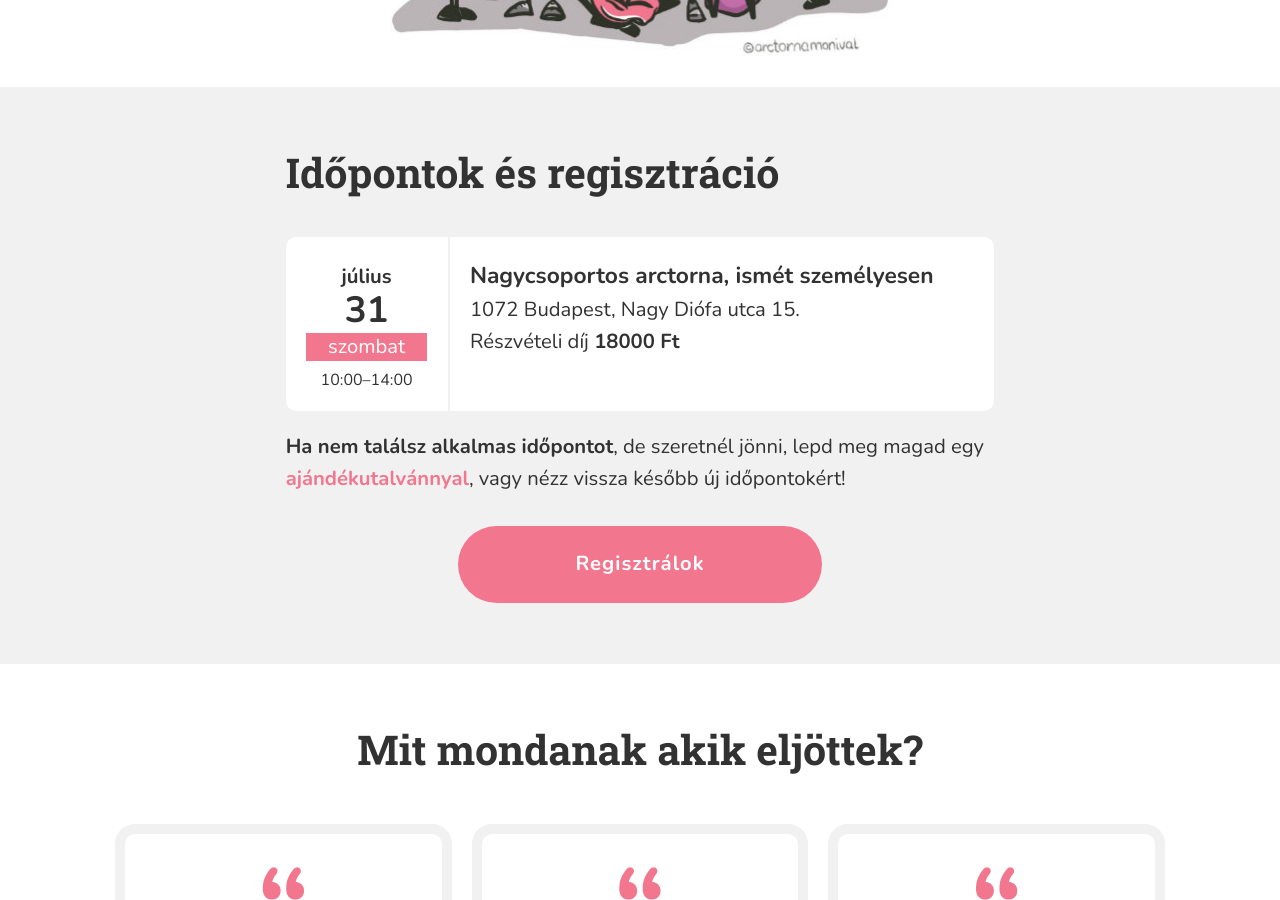
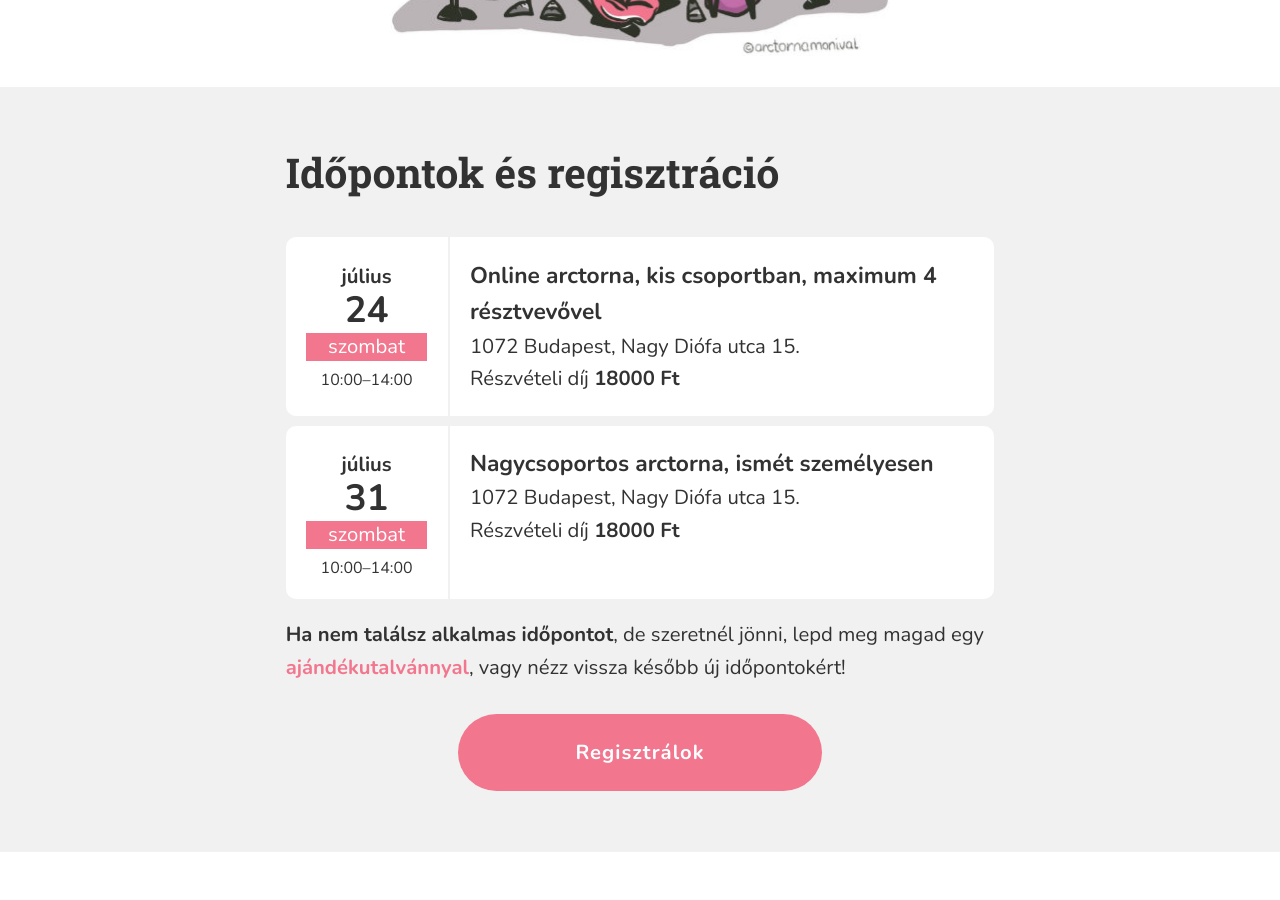
Before and after one commit to monikamudra/arctorna, a Jekyll site: the page built from workshop.md, in a window 1280 px wide and 900 px high, scrolled down 2126 px. Built offline with Jekyll 4.4.1, drawn with Linux system fonts in a browser that asks for light colours.

Commit message:
Update workshop events

```diff
--- a/_data/workshop.yaml
+++ b/_data/workshop.yaml
@@ -28,6 +28,14 @@ events:
   #     Standard arctorna workshop, de a jelenlegi helyzet miatt kis csoportban
   #     indul online, maximum három fővel.
 
+  - date: 2021-7-24-T10:00
+    start: "10:00"
+    end: "14:00"
+    title: Online arctorna, kis csoportban, maximum 4 résztvevővel
+    address: 1072 Budapest, Nagy Diófa utca 15.
+    price: 18000
+    full: false
+
   - date: 2021-7-31-T10:00
     start: "10:00"
     end: "14:00"
```
